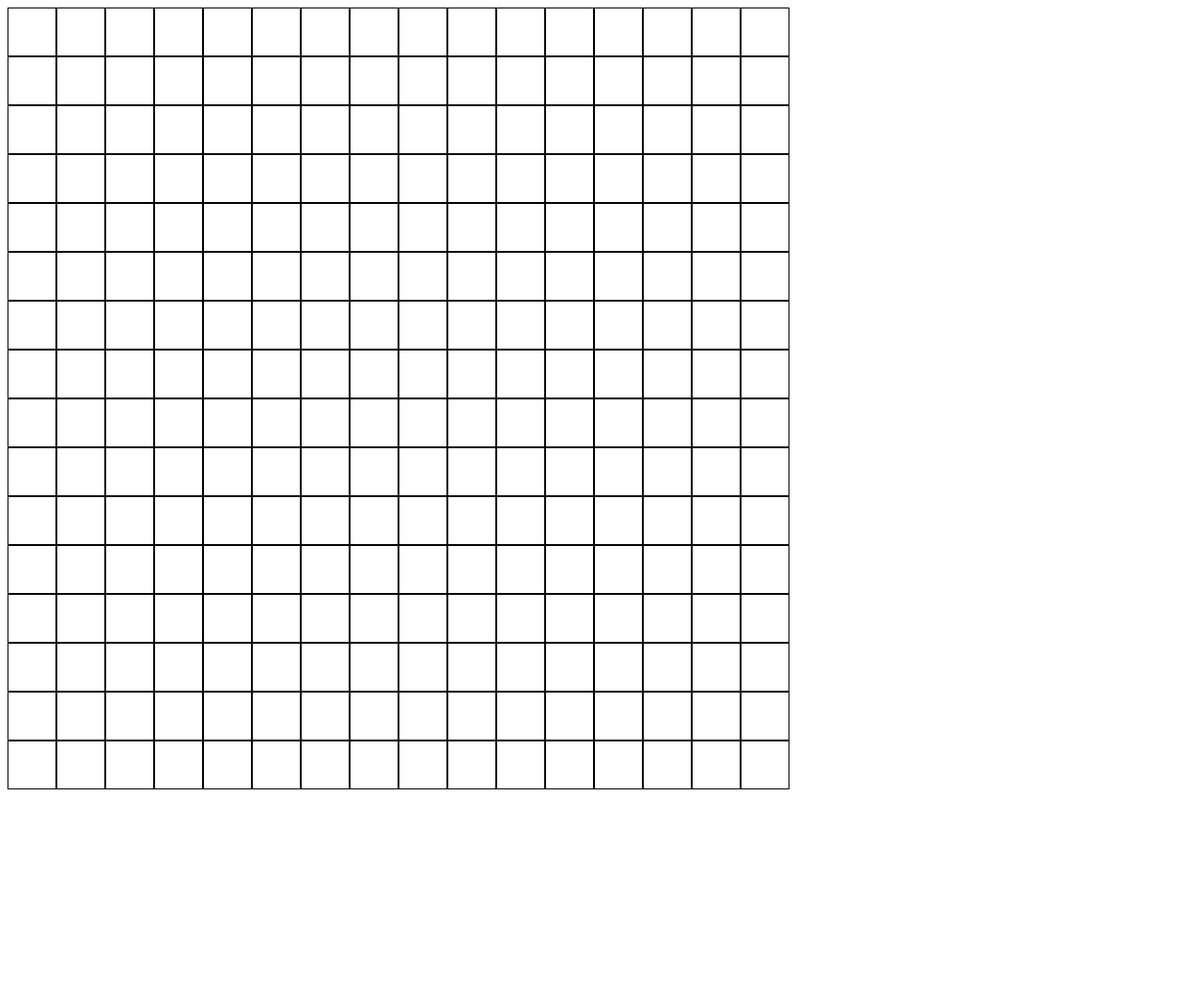
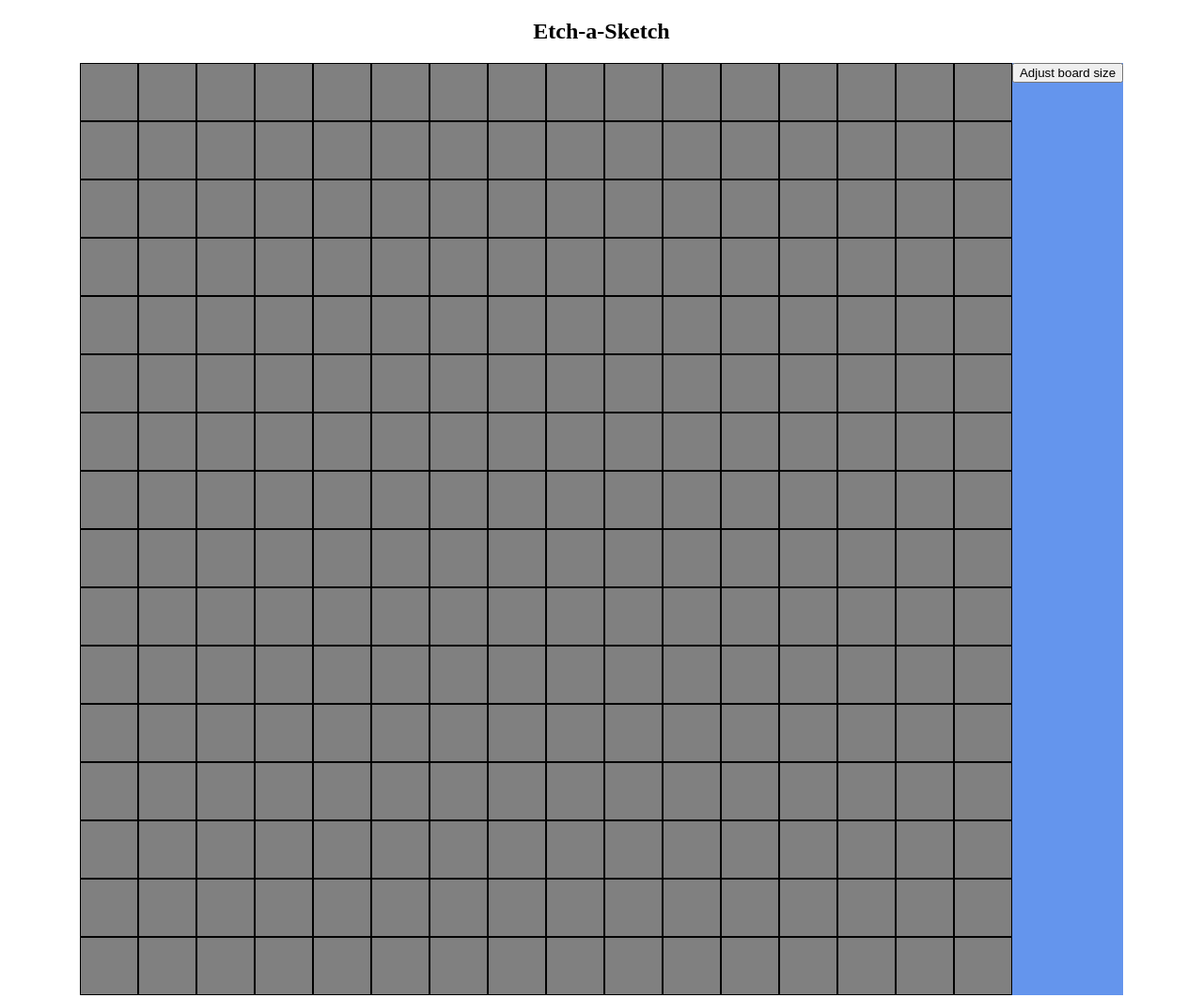
Before and after one commit to JakkNaj/Etch-a-Sketch, a plain HTML site: page index.html in a window 1280 px wide. Shown: the whole page at 94% size. Before the commit the page ends 848 px from the top, so only its background shows below. Drawn offline with Linux system fonts and the light colour scheme.

Commit message:
adjust grid button working

```diff
--- a/index.html
+++ b/index.html
@@ -8,6 +8,15 @@
     <link href="styles.css" rel="stylesheet">
 </head>
 <body>
-</body>
+    <h2 id="heading">Etch-a-Sketch</h2>
+    <div id="mainSection">
+        <div class="left">
+
+        </div>
+        <div class="right">
+            <button id="adjustBtn">Adjust board size</button>
+        </div>
+    </div>
+ </body>
 <script src="./script.js"></script>
 </html>
--- a/script.js
+++ b/script.js
@@ -1,13 +1,39 @@
-let dimensions = 16;
+let gridSectionWidth = 960;
+function createGrid(dimensions) {
+    let gridWrapper = document.createElement('div')
+    gridWrapper.classList.add("gridWrapper");
     for (let i = 0; i < dimensions; i++){
         let row = document.createElement('div');
         for (let k = 0; k < dimensions; k++){
             let elem = document.createElement('div');
-        elem.style.width = "50px";
-        elem.style.height = "50px";
+            elem.style.width = 960/dimensions.toString() + "px";
+            elem.style.height = 960/dimensions.toString() + "px";
             elem.classList.add("square");
             row.appendChild(elem);
-        row.style.display = "flex";
+            row.classList.add("grid-row");
         }
-    document.body.appendChild(row);
+        gridWrapper.appendChild(row);
     }
+    return gridWrapper;
+}
+
+function displayGrid(grid){
+    let leftSection = document.querySelector('div[class=left]');
+    leftSection.width = gridSectionWidth;
+    leftSection.innerHTML = grid.innerHTML;
+}
+
+//make 16 by 16 for the beginning
+displayGrid(createGrid(16));
+
+
+let adjustButton = document.getElementById("adjustBtn");
+adjustButton.addEventListener("click", () => {
+    let newDimensions = prompt("Please enter new grid dimensions!");
+    if (newDimensions != null){
+        if (newDimensions > 100 || newDimensions <= 0) {
+            newDimensions = prompt("please enter dimensions between 1 - 100!");
+        }
+        displayGrid(createGrid(newDimensions));
+    }
+})
--- a/styles.css
+++ b/styles.css
@@ -5,3 +5,25 @@
 .square:hover{
     background: darkorange;
 }
+
+.left {
+    background-color: grey;
+}
+
+.right {
+    background-color: cornflowerblue;
+}
+
+#mainSection {
+    display: flex;
+    justify-content: center;
+}
+
+#heading {
+    text-align: center;
+}
+
+.grid-row{
+    display:flex;
+    justify-content: center;
+}
```
Lines whose indentation alone changed are shown as unchanged.
